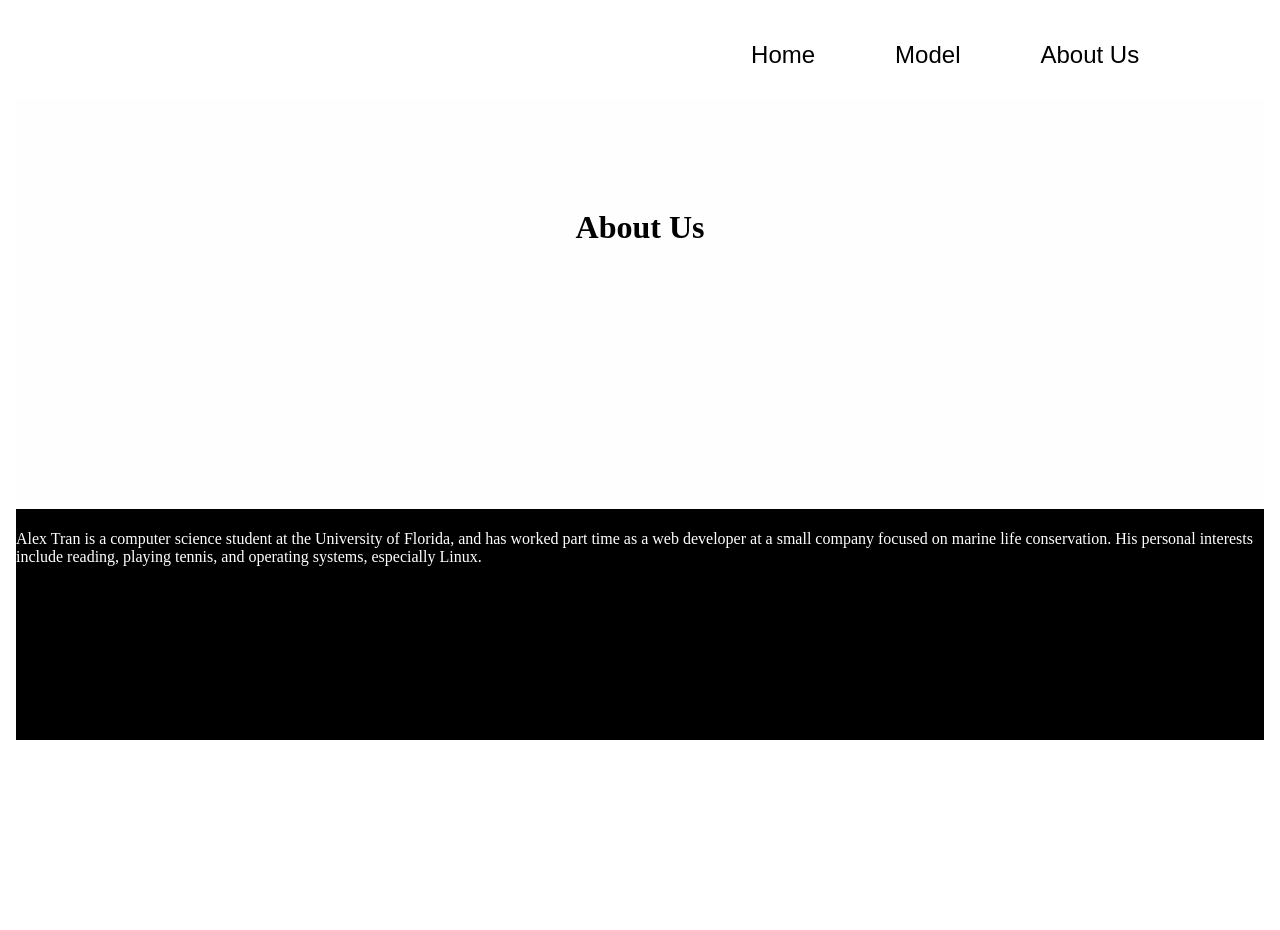
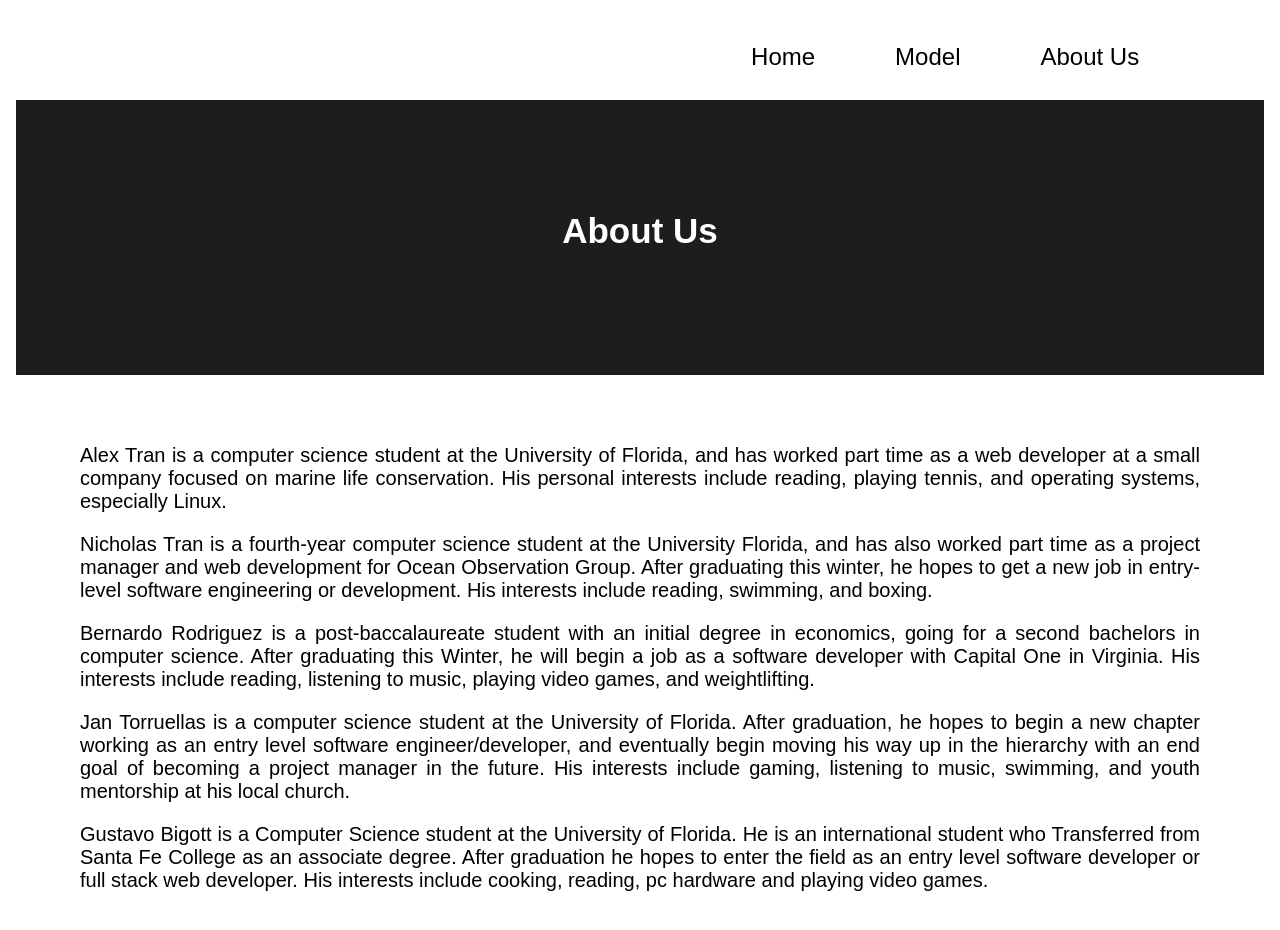
Before and after one commit to ethanotran/HeartDiseaseWebsite, a React (Create React App) app in the folder website/website/: page /About in a window 1280 px wide. Shown: the top 930 px of the page. Before the commit the page ends 800 px from the top, so only its background shows below. Built offline with nearby package versions, Linux system fonts and the light colour scheme.

Commit message:
about section css file

```diff
--- /dev/null
+++ b/website/website/src/pages/about.css
@@ -0,0 +1,61 @@
+
+.page-header3{
+
+    font-family: "Arial";
+    font-size: 35px;
+    background-color: rgb(29, 29, 29);
+    color: rgb(255, 255, 255);
+    text-align: center;
+    padding-top: 15%;
+    padding-bottom: 10%;
+
+  }
+
+  .titles3
+  {
+   text-align: center;
+   padding-top: 5%;
+   padding-bottom: 1%;
+   font-size: 24px;
+    margin: 32px;
+  }
+
+
+  .body-color3{
+
+    background-color:  rgb(255, 255, 255);
+    padding-bottom: 5%;
+
+  }
+
+  .body-text3
+  {
+    font-size: 20px;
+    font-family: "Arial";
+    color: rgb(0, 0, 0);
+    text-align: justify;
+    padding-top: 2%;
+    padding-bottom: 2%;
+    margin-left: 64px;
+    margin-right: 64px;
+    margin-top: 12px;
+    margin-bottom: 12px;
+
+
+  }
+
+
+  .body-text3 .ul, .p {
+    text-align: left;
+    font-size: 25px;
+    font-family: "Arial";
+    margin-left: 64px;
+    margin-right: 64px;
+    margin-top: 12px;
+    margin-bottom: 12px;
+  }
+
+  .body-text3 .li {
+    margin-bottom: 20px;
+
+  }
--- a/website/website/src/pages/about.js
+++ b/website/website/src/pages/about.js
@@ -1,13 +1,15 @@
 import NavBar from "../components/navbar";
 import React from "react";
+import "./about.css"
 
 
 export default function About() {
   return(
-    <body className="page1">
+    <body>
       <NavBar/>
-      <h1 className="header-box-info">About Us</h1>
-      <p className="information">Alex Tran is a computer science student at the University of Florida, and has worked part time as a web developer at a small company focused on marine life conservation.
+      <h1 className="page-header3">About Us</h1>
+      <div className="body-text3">
+      <p >Alex Tran is a computer science student at the University of Florida, and has worked part time as a web developer at a small company focused on marine life conservation.
         His personal interests include reading, playing tennis, and operating systems, especially Linux.</p>
         <p> Nicholas Tran is a fourth-year computer science student at the University Florida, and has also worked part time as a project manager and web development for Ocean Observation Group.
           After graduating this winter, he hopes to get a new job in entry-level software engineering or development. His interests include reading, swimming, and boxing.
@@ -19,6 +21,12 @@ export default function About() {
           and eventually begin moving his way up in the hierarchy with an end goal of becoming a project manager in the future. His interests include gaming, listening to music, swimming, and
           youth mentorship at his local church.
         </p>
+        <p>
+        Gustavo Bigott is a Computer Science student at the University of Florida. He is an international student who Transferred from Santa Fe College as an associate degree.
+        After graduation he hopes to enter the field as an entry level software developer or full stack web developer. His interests include cooking, reading,
+         pc hardware and playing video games.
+        </p>
+        </div>
     </body>
   )
 }
```
